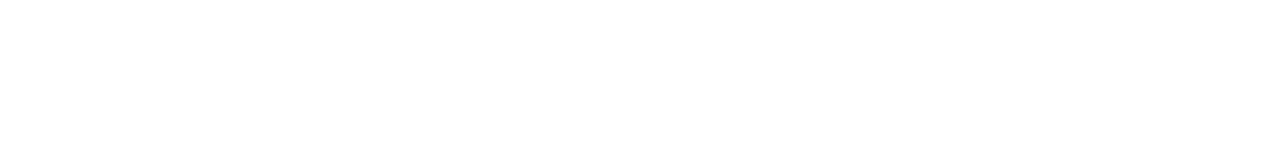
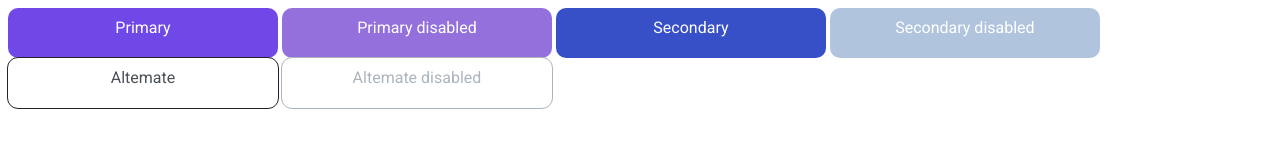
Before and after one commit to js-tasks-ru/htmlcss-20240216_ea-shreyner, a website: page 03-lection1/01-button/index.html in a window 1280 px wide. Drawn offline with Linux system fonts and the light colour scheme.

Commit message:
add button

```diff
--- a/03-lection1/01-button/button.css
+++ b/03-lection1/01-button/button.css
@@ -1 +1,63 @@
 /* Стилизация кнопки */
+but1 {
+    width: 250px;
+    height: 30px;
+    background: var(--purple);
+    color: var(--white);
+    padding: 10px;
+    border-radius: 10px;
+    display: inline-block;
+    text-align: center;
+}
+but1_1 {
+    width: 250px;
+    height: 30px;
+    background: #9370DB;
+    color: var(--white);
+    padding: 10px;
+    border-radius: 10px;
+    display: inline-block;
+    text-align: center;
+}
+but2 {
+    width: 250px;
+    height: 30px;
+    background: var(--blue);
+    color: var(--white);
+    padding: 10px;
+    border-radius: 10px;
+    display: inline-block;
+    text-align: center;
+}
+but2_2 {
+    width: 250px;
+    height: 30px;
+    background: #B0C4DE;
+    color: var(--white);
+    padding: 10px;
+    border-radius: 10px;
+    display: inline-block;
+    text-align: center;
+}
+but3 {
+    width: 250px;
+    height: 30px;
+    background: var(--white);
+    color: var(--grey-4);
+    padding: 10px;
+    border-radius: 10px;
+    outline: 1px solid var(--black);
+    display: inline-block;
+    text-align: center;
+}
+but3_3 {
+    width: 250px;
+    height: 30px;
+    background: var(--white);
+    color: var(--grey-3);
+    padding: 10px;
+    border-radius: 10px;
+    outline: 1px solid var(--grey-3);
+    display: inline-block;
+    text-align: center;
+}
--- a/03-lection1/01-button/index.html
+++ b/03-lection1/01-button/index.html
@@ -4,8 +4,18 @@
     <head>
         <link rel="stylesheet" href="../../assets/css/main.css">
         <link rel="stylesheet" href="./button.css">
+        <style>
+            .def {cursor: default;}
+            .hov {cursor: hover;}
+            .not {cursor: not-allowed;}
+        </style>
     </head>
     <body>
-
+        <but1 class="def">Primary</but1>
+        <but1_1 class="not">Primary disabled</but1_1>
+        <but2 class="def">Secondary</but2>
+        <but2_2 class="not">Secondary disabled</but2_2>
+        <but3 class="def">Altemate</but3>
+        <but3_3 class="not">Altemate disabled</but3_3>
     </body>
 </html>
```
